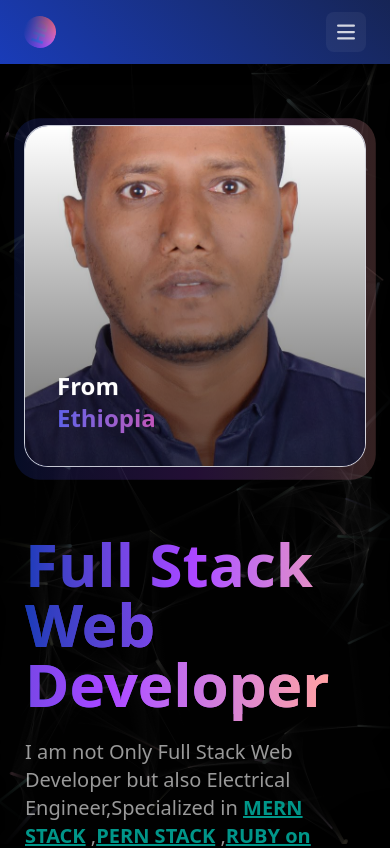
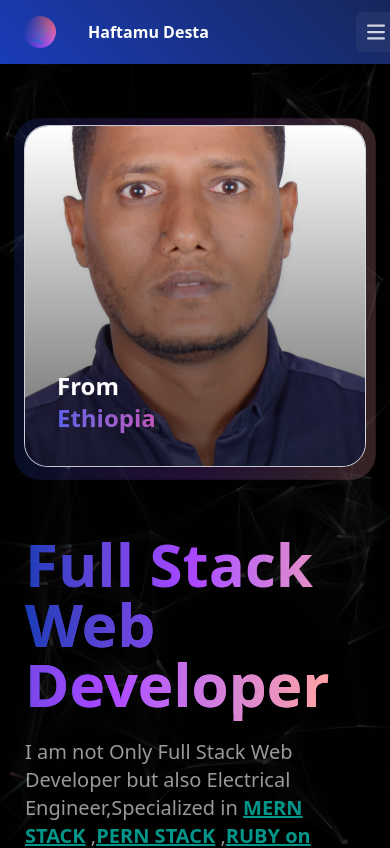
Before and after one commit to haftamudesta/portfolio_nextjs, a Next.js app: page / in a window 390 px wide. Shown: the top 848 px of the page. Built offline with nearby package versions, Linux system fonts and the light colour scheme.

Commit message:
Modify navbar

```diff
--- a/src/components/NavBar.tsx
+++ b/src/components/NavBar.tsx
@@ -24,13 +24,12 @@ const navLinks=[
         },
 ];
 
-
 export const NavBar = () => {
         const [isOpenMenu,setIsOpenMenu]=useState(false)
   return (
      <main>
     <motion.nav
-     className="fixed w-full z-50 bg-linear-45 from-blue-800 to-blue-950 transition-all duration-300 ease-out text-white shadow-lg"
+     className="fixed  w-[420px] sm:w-full z-50 bg-linear-45 from-blue-800 to-blue-950 transition-all duration-300 ease-out text-white shadow-lg"
      id='navbar'
     >
         <div className="flex max-w-7xl mx-auto px-6 py-3 items-center justify-between">
@@ -42,7 +41,7 @@ export const NavBar = () => {
                         </div>
                 </div>
         </div>
-        <span className="font-semibold text-content/90 group-hover:text-blue-500 transition-colors hidden md:flex">Haftamu Desta</span>
+        <span className="font-semibold text-content/90 group-hover:text-blue-500 transition-colors">Haftamu Desta</span>
         </div>
         <div className="hidden md:flex items-center gap-6">
                 <div className="flex items-center gap-6 bg-background/20 px-4 py-2 rounded-full border border-white/5 shadow-lg shadow-indigo-500 text-xl font-bold capitalize">
```
